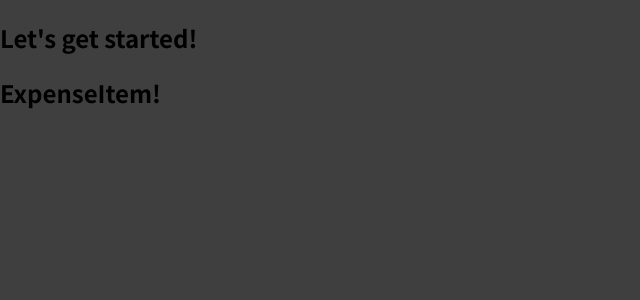
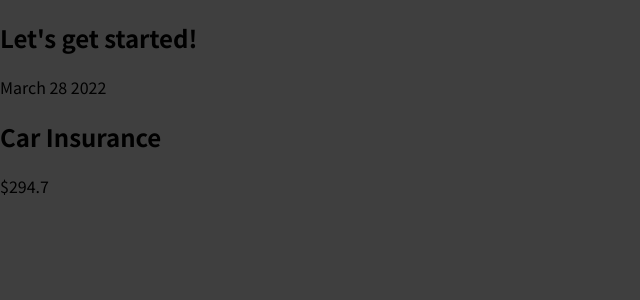
Before and after one commit to suneelkumarbh/react-course, a JavaScript app in the folder 01-starting-setup/: page / in a window 1280 px wide. Shown: the top 300 px of the page, without its empty margins (0-640 px from the left). Built offline with nearby package versions, Linux system fonts and the light colour scheme.

Commit message:
added multilines html in the return

```diff
--- a/01-starting-setup/src/components/ExpenseItem.js
+++ b/01-starting-setup/src/components/ExpenseItem.js
@@ -1,5 +1,17 @@
 function ExpenseItem(){
-  return <h2>ExpenseItem!</h2>
+  return (
+    <div>
+      <div>
+        March 28 2022
+      </div>
+      <div>
+        <h2>
+          Car Insurance
+        </h2>
+        <div>$294.7</div>
+      </div>
+    </div>
+  );
 }
 
 export default ExpenseItem;
```
